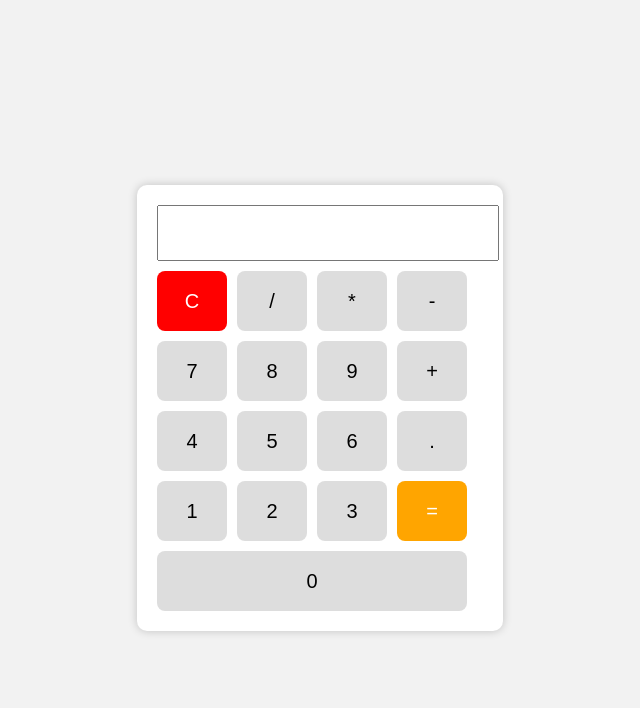
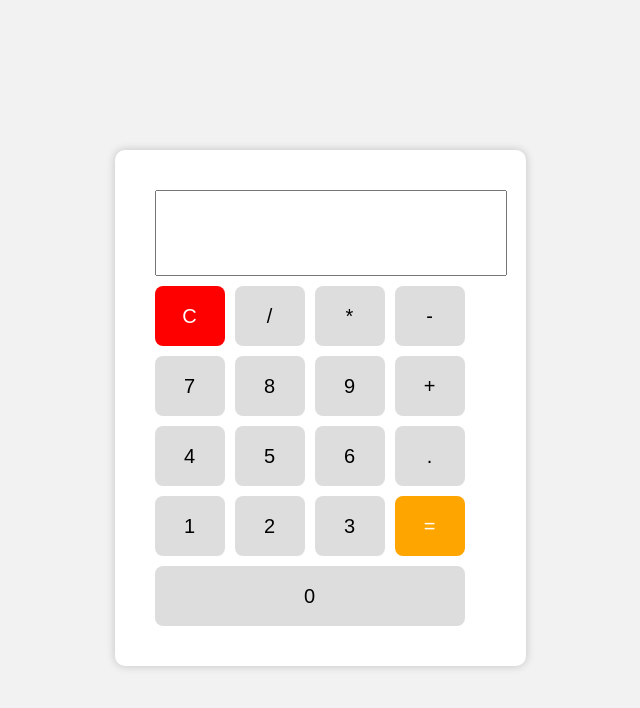
Before and after one commit to venukumar015/mysecondrepo, a plain HTML site: page dummy.html in a window 1280 px wide. Shown: the whole page, without its empty margins (320-960 px from the left). Drawn offline with Linux system fonts and the light colour scheme.

Commit message:
updated project

```diff
--- a/dummy.html
+++ b/dummy.html
@@ -3,7 +3,7 @@
 <head>
     <meta charset="UTF-8" />
     <meta name="viewport" content="width=device-width, initial-scale=1.0"/>
-    <title>Calculator</title>
+    <title>Clasi</title>
 
     <style>
         body{
@@ -16,18 +16,18 @@
         }
         .calculator{
             background:white;
-            padding:20px;
+            padding:40px;
             border-radius:10px;
             box-shadow:0 0 10px rgba(0,0,0,0.2);
         }
 
         #display{
             width:100%;
-            height:50px;
+            height:80px;
             margin-bottom:10px;
             font-size:24px;
             text-align:right;
-            padding-right:10px;
+            padding-right:15px;
         }
 
         .buttons{
```
